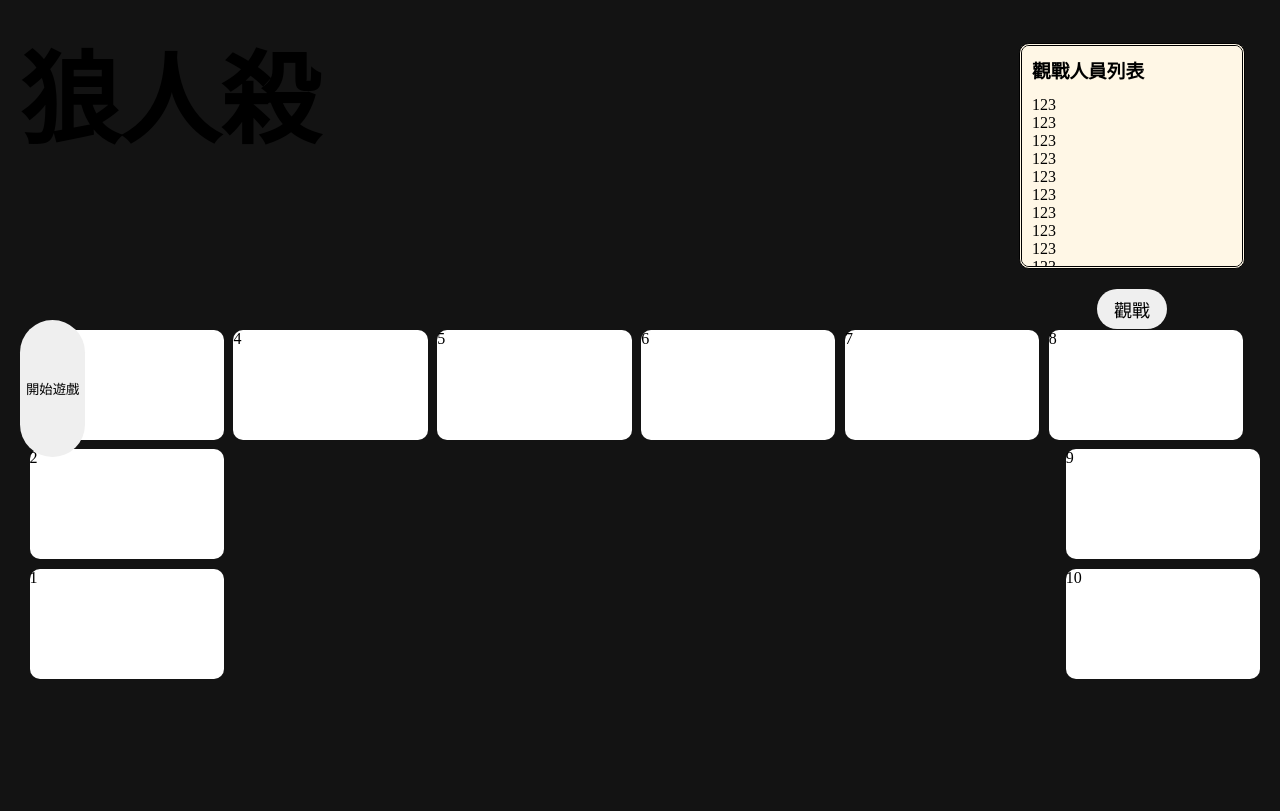
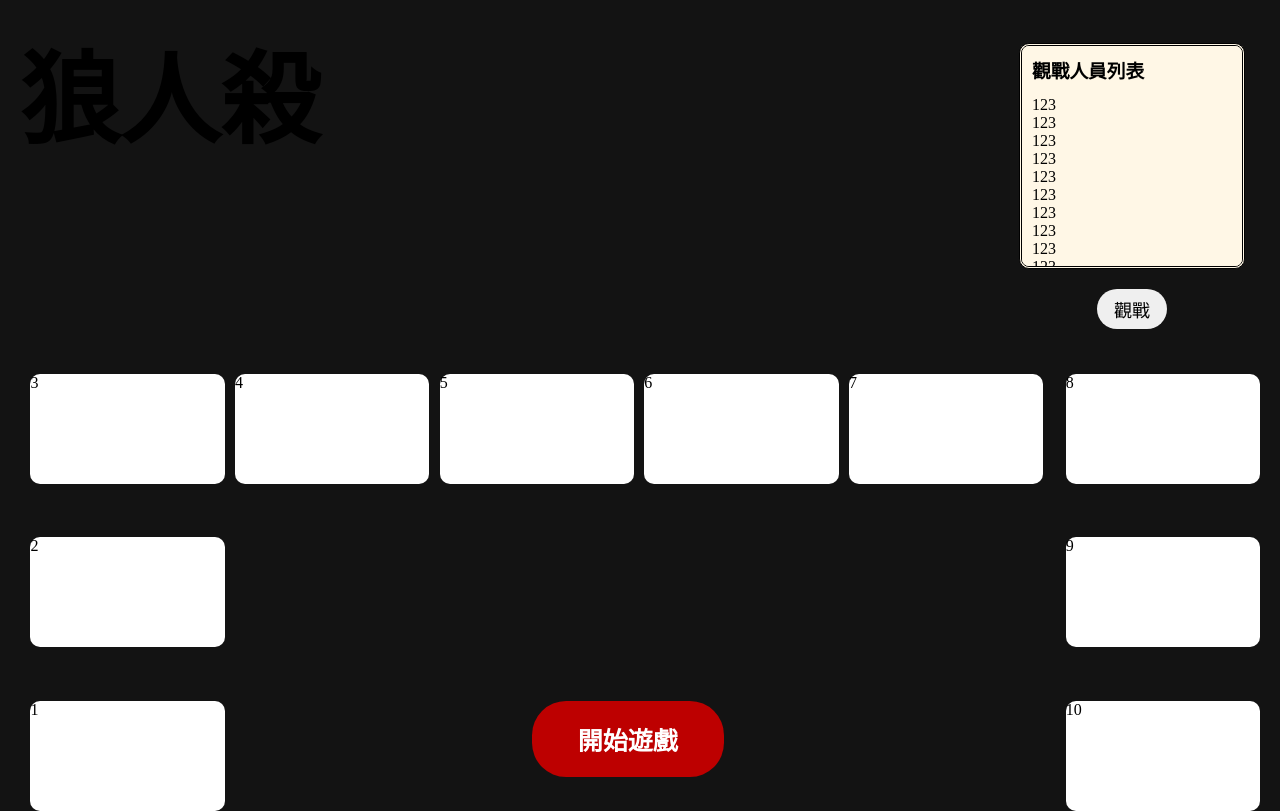
Before and after one commit to happy204678/todoAndCal, a Vue app in the folder my-project/: page /#/whokills in a window 1280 px wide. Built offline with nearby package versions, Linux system fonts and the light colour scheme; the HTML template or start-up script is replaced by a standard one.

Commit message:
start button

```diff
--- a/my-project/src/assets/css/layout.css
+++ b/my-project/src/assets/css/layout.css
@@ -138,10 +138,6 @@ div {
     overflow: overlay;
     border-radius:10px;
   }
-  .whokills .startgame {
-    position: absolute;
-    width: 100%
-  }
   ::-webkit-scrollbar {
     width:5px;
   }
@@ -179,17 +175,29 @@ div {
     position: relative;
     width: 100%;
     height: 110px;
-    margin: 9.6px auto 0 auto;
+    margin: 4.18vw auto 0 auto;
     float: left
   }
   .memberSeat {
     height: 100%;
     position: relative;
     width: 15.666%;
-    margin: 0 0 0 9.6px;
+    margin: 0 0 0 10.4px;
     background-color:white;
     float: left;
     border-radius: 10px
+  }
+  .row1 :last-child {
+    margin-right: 0vw;
+  }
+  .mid {
+    margin: 0px 24vw;
+    width: 15vw;
+    height: 6vw;
+    color: white;
+    background-color: rgb(189, 0, 0);
+    font-size: 25px;
+    font-weight: bold;
   }
   .floatright {
     float: right;
--- a/my-project/src/views/whokills.vue
+++ b/my-project/src/views/whokills.vue
@@ -24,7 +24,7 @@
       <div class="memberSeat">5</div>
       <div class="memberSeat">6</div>
       <div class="memberSeat">7</div>
-      <div class="memberSeat">8</div>
+      <div class="memberSeat floatright">8</div>
     </div>
     <div class="row2">
       <div class="memberSeat ">2</div>
@@ -32,10 +32,8 @@
     </div>
     <div class="row3">
       <div class="memberSeat">1</div>
+      <button class="mid"><span>開始遊戲</span></button>
       <div class="memberSeat floatright">10</div>
-    </div>
-    <div class="startgame">
-      <button>開始遊戲</button>
     </div>
     <!-- <div class="chatArea">
     </div> -->
```
